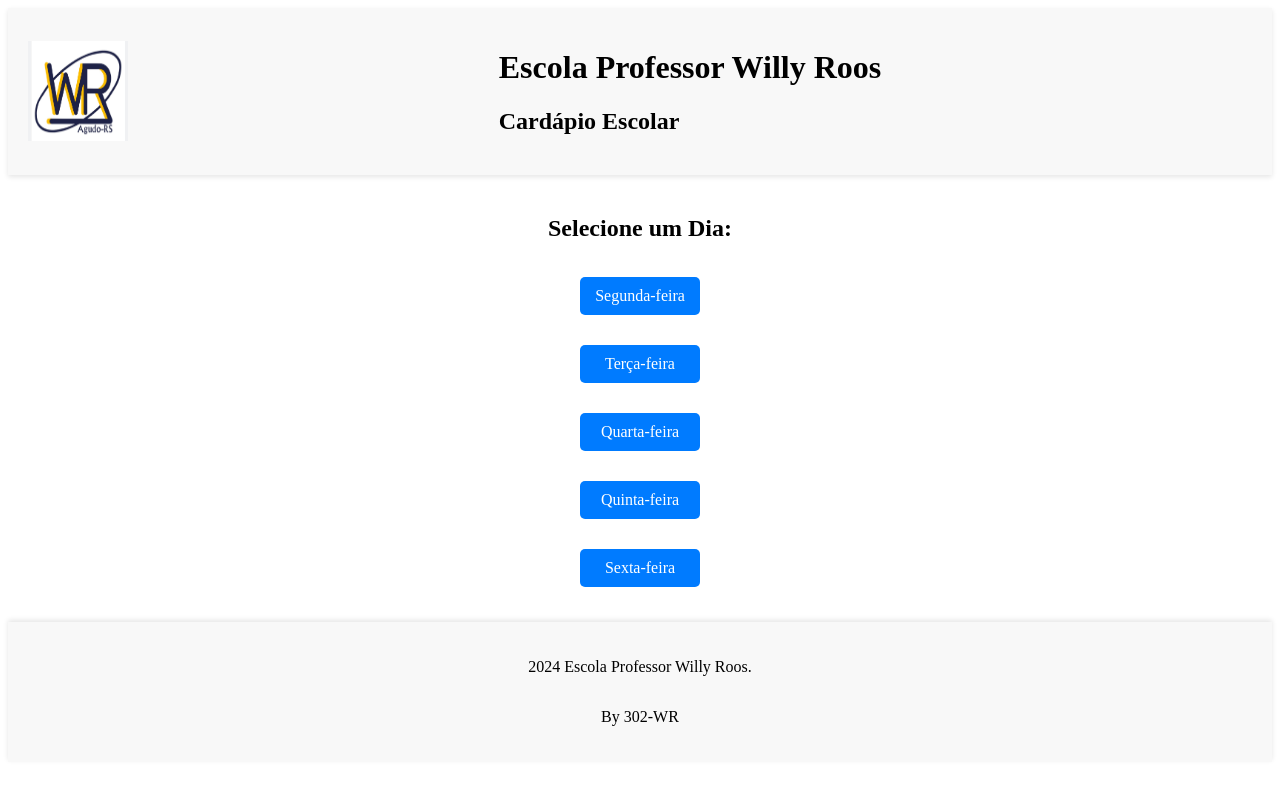
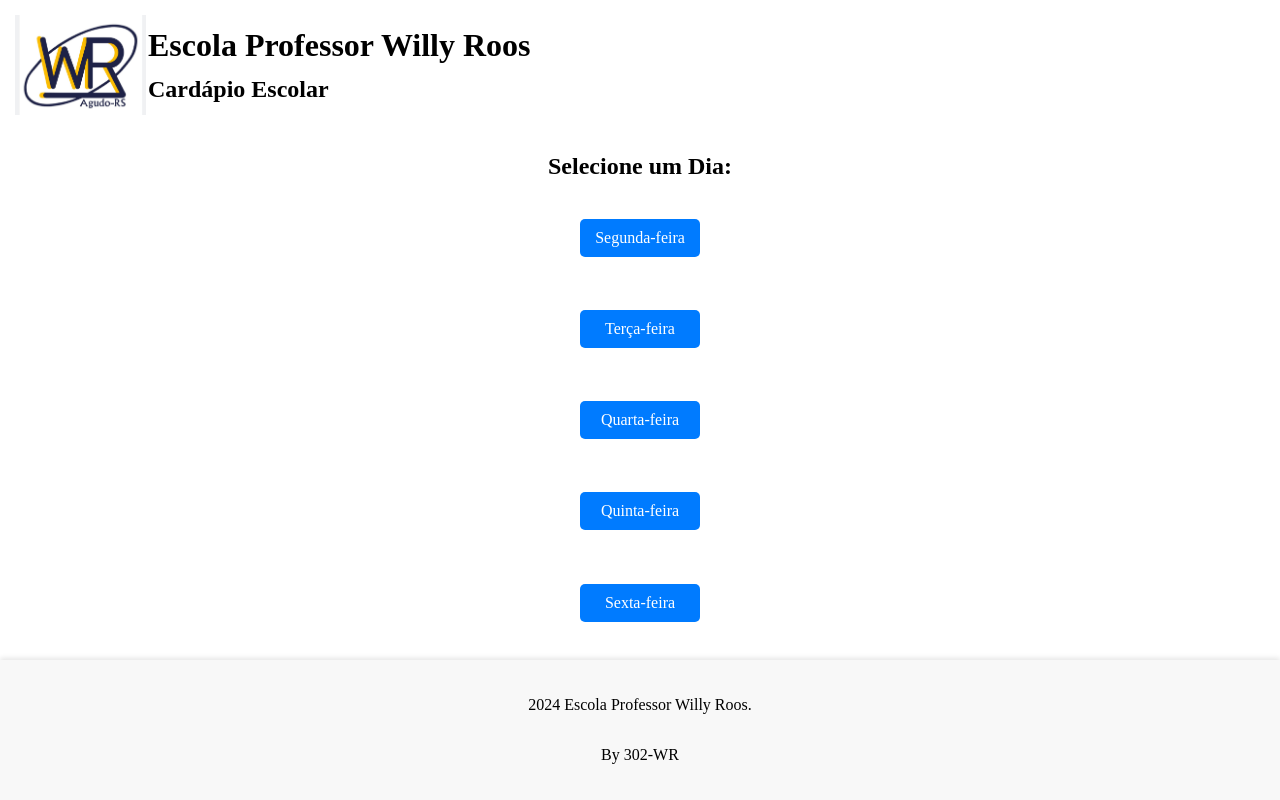
Before and after one commit to Yuridrescher/Projeto-final, a Django app: page / in a window 1280 px wide. Run offline with Django 5.2, Linux system fonts and the light colour scheme.

Commit message:
Update style.css

```diff
--- a/cardapio/static/cardapio/style.css
+++ b/cardapio/static/cardapio/style.css
@@ -1,33 +1,47 @@
-/* Estilização do Header */
+body {
+    display: flex;
+    flex-direction: column;
+    margin: 0;
+    min-height: 100vh;
+    background-color: black;
+}
+
+
 header {
     display: flex;
-    flex-direction: center;
-    align-items: center;
-    justify-content: space-between;
-    background-color: #f8f8f8;
-    padding: 20px;
-    box-shadow: 0 2px 5px rgba(0, 0, 0, 0.1);
+    flex-direction: row;
+    height: 100px;
+    background-color: white;
+    padding: 15px;
+    gap: 2px;
 }
 
-/* Estilização do Main */
+.logo {
+    height: 100%;
+}
+
+.logo-wr {
+
+    display: flex;
+    flex-direction: column;
+    justify-content: space-evenly;
+
+}
+
+h1, h2 {
+    margin: 0;
+}
+
 main {
+    flex: 1;
     display: flex;
     flex-direction: column;
     align-items: center;
-    padding: 20px;
+    justify-content: space-evenly;
+    background-color: white;
 }
 
-/* Estilização do Footer */
-footer {
-    display: flex;
-    flex-direction: column;
-    align-items: center;
-    background-color: #f8f8f8;
-    padding: 20px;
-    box-shadow: 0 -2px 5px rgba(0, 0, 0, 0.1);
-}
 
-/* Estilização dos Botões */
 .botao-semana {
     background-color: #007BFF; /* Cor azul */
     color: white; /* Texto branco */
@@ -46,7 +60,6 @@ footer {
     background-color: #0056b3; /* Azul mais escuro ao passar o mouse */
 }
 
-/* Estilização dos Links dentro do Botão */
 .link-botao {
     text-decoration: none;
     text-align: center;
@@ -60,15 +73,12 @@ footer {
     align-items: center;
 }
 
-/* Responsividade */
-@media (max-width: 600px) {
-    .botao-semana {
-        width: 80%; /* Botões mais largos em telas menores */
-        margin: 10px 0; /* Margens ajustadas */
-    }
+
+footer {
+    display: flex;
+    flex-direction: column;
+    align-items: center;
+    background-color: #f8f8f8;
+    padding: 20px;
+    box-shadow: 0 -2px 5px rgba(0, 0, 0, 0.1);
 }
-
-.logo{
-    width: 100px;
-    height: 100px;
-}
```
